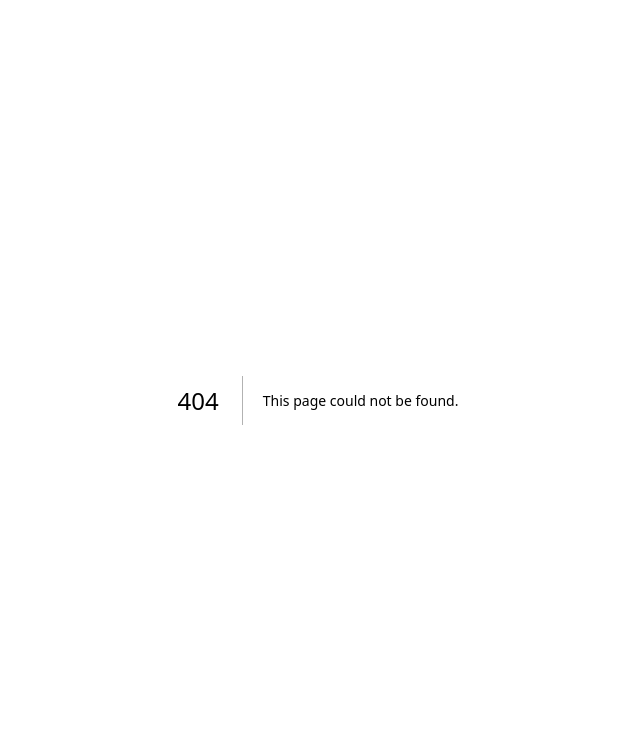
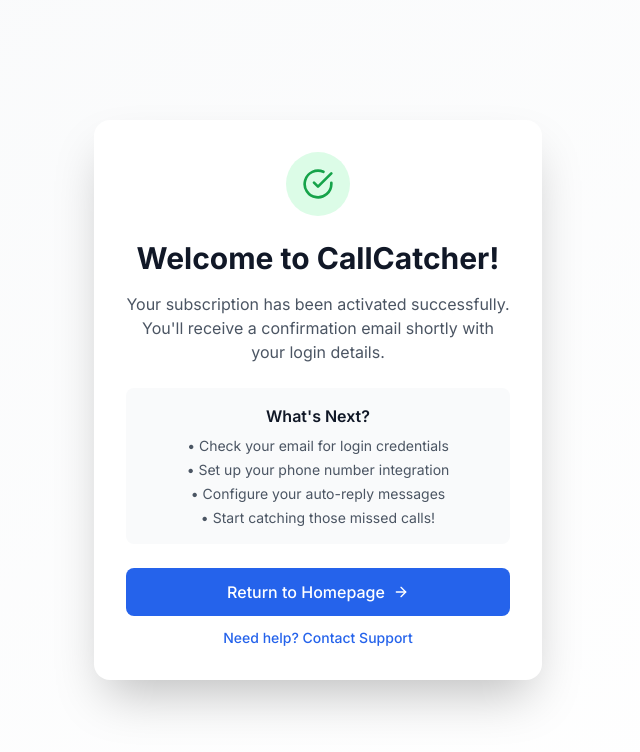
Before and after one commit to alexboulogne/callcatcher-website, a Next.js app: page /success in a window 1280 px wide. Before the commit this address had no page. Shown: the top 752 px of the page, without its empty margins (322-962 px from the left). Built offline with nearby package versions, Linux system fonts and the light colour scheme.

Commit message:
Add Stripe checkout integration for pricing plans

```diff
--- /dev/null
+++ b/app/api/create-checkout-session/route.ts
@@ -0,0 +1,65 @@
+import { NextRequest, NextResponse } from 'next/server'
+import Stripe from 'stripe'
+
+const stripe = new Stripe(process.env.STRIPE_SECRET_KEY!, {
+  apiVersion: '2023-10-16',
+})
+
+export async function POST(request: NextRequest) {
+  try {
+    const { plan, billingCycle } = await request.json()
+
+    // Define your Stripe product IDs - replace with your actual product IDs
+    const products = {
+      catch: {
+        monthly: 'price_xxxxx', // Replace with your Stripe price ID
+        yearly: 'price_xxxxx',  // Replace with your Stripe price ID
+      },
+      engage: {
+        monthly: 'price_xxxxx', // Replace with your Stripe price ID
+        yearly: 'price_xxxxx',  // Replace with your Stripe price ID
+      },
+      close: {
+        monthly: 'price_xxxxx', // Replace with your Stripe price ID
+        yearly: 'price_xxxxx',  // Replace with your Stripe price ID
+      },
+    }
+
+    const priceId = products[plan as keyof typeof products][billingCycle as keyof typeof products.catch]
+
+    if (!priceId) {
+      return NextResponse.json(
+        { error: 'Invalid plan or billing cycle' },
+        { status: 400 }
+      )
+    }
+
+    // Create Stripe checkout session
+    const session = await stripe.checkout.sessions.create({
+      payment_method_types: ['card'],
+      line_items: [
+        {
+          price: priceId,
+          quantity: 1,
+        },
+      ],
+      mode: 'subscription',
+      success_url: `${request.headers.get('origin')}/success?session_id={CHECKOUT_SESSION_ID}`,
+      cancel_url: `${request.headers.get('origin')}/pricing`,
+      metadata: {
+        plan,
+        billingCycle,
+      },
+      billing_address_collection: 'required',
+      customer_email: undefined, // Will be collected during checkout
+    })
+
+    return NextResponse.json({ sessionId: session.id })
+  } catch (error) {
+    console.error('Error creating checkout session:', error)
+    return NextResponse.json(
+      { error: 'Internal server error' },
+      { status: 500 }
+    )
+  }
+}
--- /dev/null
+++ b/app/success/page.tsx
@@ -0,0 +1,85 @@
+'use client'
+
+import { useEffect, useState } from 'react'
+import { motion } from 'framer-motion'
+import { CheckCircle, ArrowRight } from 'lucide-react'
+import Link from 'next/link'
+
+export default function SuccessPage() {
+  const [session, setSession] = useState<any>(null)
+  const [loading, setLoading] = useState(true)
+
+  useEffect(() => {
+    const urlParams = new URLSearchParams(window.location.search)
+    const sessionId = urlParams.get('session_id')
+
+    if (sessionId) {
+      // You can fetch session details here if needed
+      setSession({ id: sessionId })
+    }
+    setLoading(false)
+  }, [])
+
+  if (loading) {
+    return (
+      <div className="min-h-screen flex items-center justify-center">
+        <div className="animate-spin rounded-full h-32 w-32 border-b-2 border-primary-600"></div>
+      </div>
+    )
+  }
+
+  return (
+    <div className="min-h-screen bg-gradient-to-br from-gray-50 to-white flex items-center justify-center px-4">
+      <motion.div
+        initial={{ opacity: 0, scale: 0.9 }}
+        animate={{ opacity: 1, scale: 1 }}
+        transition={{ duration: 0.5 }}
+        className="max-w-md w-full bg-white rounded-2xl shadow-2xl p-8 text-center"
+      >
+        <motion.div
+          initial={{ scale: 0 }}
+          animate={{ scale: 1 }}
+          transition={{ delay: 0.2, type: "spring", stiffness: 200 }}
+          className="mx-auto w-16 h-16 bg-green-100 rounded-full flex items-center justify-center mb-6"
+        >
+          <CheckCircle className="text-green-600" size={32} />
+        </motion.div>
+
+        <h1 className="text-3xl font-bold text-gray-900 mb-4">
+          Welcome to CallCatcher!
+        </h1>
+
+        <p className="text-gray-600 mb-6">
+          Your subscription has been activated successfully. You'll receive a confirmation email shortly with your login details.
+        </p>
+
+        <div className="bg-gray-50 rounded-lg p-4 mb-6">
+          <h3 className="font-semibold text-gray-900 mb-2">What's Next?</h3>
+          <ul className="text-sm text-gray-600 space-y-1">
+            <li>• Check your email for login credentials</li>
+            <li>• Set up your phone number integration</li>
+            <li>• Configure your auto-reply messages</li>
+            <li>• Start catching those missed calls!</li>
+          </ul>
+        </div>
+
+        <div className="space-y-3">
+          <Link
+            href="/"
+            className="w-full bg-primary-600 text-white py-3 px-6 rounded-lg font-medium hover:bg-primary-700 transition-colors flex items-center justify-center gap-2"
+          >
+            Return to Homepage
+            <ArrowRight size={16} />
+          </Link>
+
+          <a
+            href="mailto:support@callcatcher.com"
+            className="block text-primary-600 hover:text-primary-700 text-sm font-medium"
+          >
+            Need help? Contact Support
+          </a>
+        </div>
+      </motion.div>
+    </div>
+  )
+}
--- a/components/Pricing.tsx
+++ b/components/Pricing.tsx
@@ -2,10 +2,43 @@
 
 import { useState } from 'react'
 import { motion } from 'framer-motion'
-import { Check, Star } from 'lucide-react'
+import { Check, Star, Loader2 } from 'lucide-react'
 
 export default function Pricing() {
   const [isYearly, setIsYearly] = useState(true)
+  const [loading, setLoading] = useState<string | null>(null)
+
+  const handleCheckout = async (planName: string) => {
+    setLoading(planName)
+    try {
+      const response = await fetch('/api/create-checkout-session', {
+        method: 'POST',
+        headers: {
+          'Content-Type': 'application/json',
+        },
+        body: JSON.stringify({
+          plan: planName.toLowerCase(),
+          billingCycle: isYearly ? 'yearly' : 'monthly',
+        }),
+      })
+
+      const { sessionId } = await response.json()
+
+      // Redirect to Stripe Checkout
+      const stripe = await import('@stripe/stripe-js').then(({ loadStripe }) =>
+        loadStripe(process.env.NEXT_PUBLIC_STRIPE_PUBLISHABLE_KEY!)
+      )
+
+      if (stripe) {
+        await stripe.redirectToCheckout({ sessionId })
+      }
+    } catch (error) {
+      console.error('Error creating checkout session:', error)
+      alert('Something went wrong. Please try again.')
+    } finally {
+      setLoading(null)
+    }
+  }
 
   const plans = [
     {
@@ -145,12 +178,23 @@
                   ))}
                 </ul>
 
-                <button className={`w-full py-3 px-6 rounded-lg font-medium transition-colors ${
-                  plan.popular
-                    ? 'bg-primary-600 text-white hover:bg-primary-700'
-                    : 'bg-gray-100 text-gray-900 hover:bg-gray-200'
-                }`}>
-                  {plan.cta}
+                <button
+                  onClick={() => handleCheckout(plan.name)}
+                  disabled={loading === plan.name}
+                  className={`w-full py-3 px-6 rounded-lg font-medium transition-colors flex items-center justify-center gap-2 ${
+                    plan.popular
+                      ? 'bg-primary-600 text-white hover:bg-primary-700 disabled:opacity-50'
+                      : 'bg-gray-100 text-gray-900 hover:bg-gray-200 disabled:opacity-50'
+                  }`}
+                >
+                  {loading === plan.name ? (
+                    <>
+                      <Loader2 className="animate-spin" size={16} />
+                      Processing...
+                    </>
+                  ) : (
+                    plan.cta
+                  )}
                 </button>
               </motion.div>
             )
```
Also changed, not shown: package.json (+7 -5 lines), 2 other files (tests, documents, lock files or other folders).
